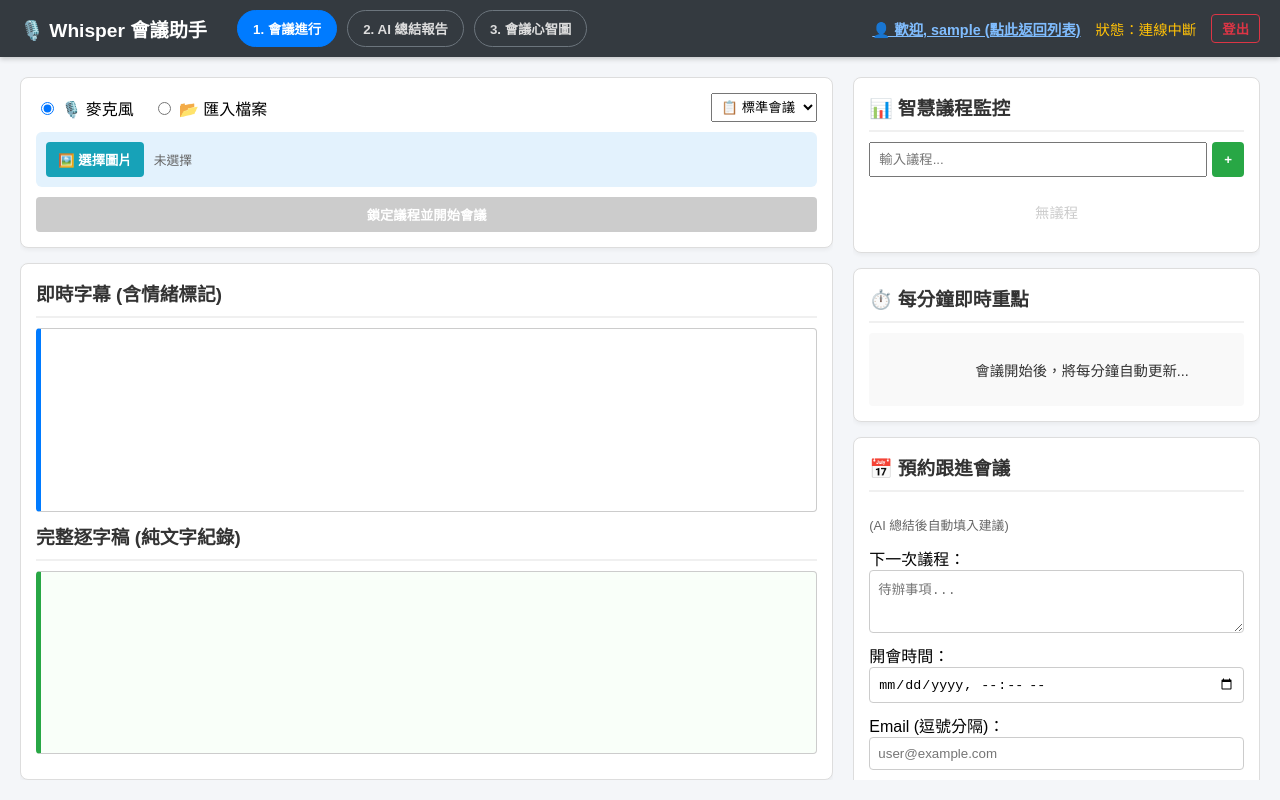
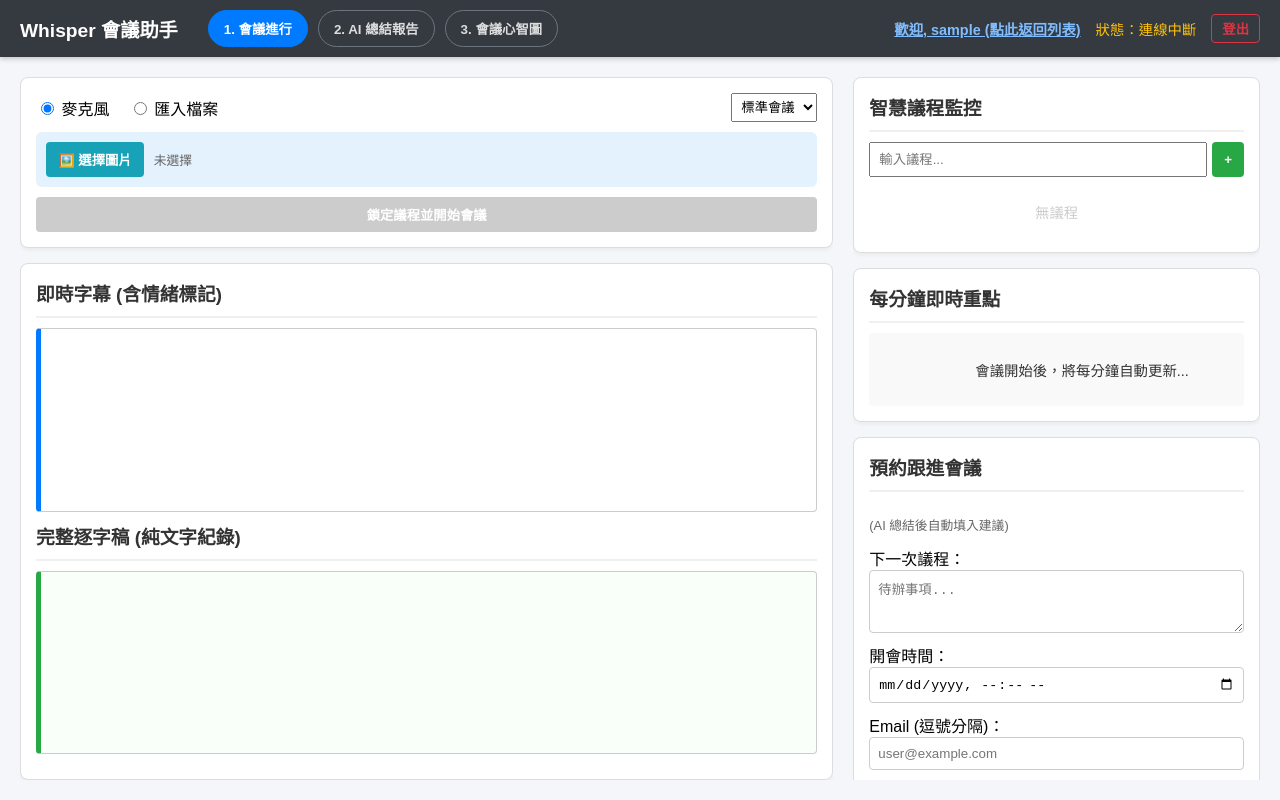
Before and after one commit to b1229029/lab, a plain HTML site: page index.html in a window 1280 px wide. Drawn offline with nearby package versions, Linux system fonts and the light colour scheme; sample sign-in values are in the browser's storage.

Commit message:
刪除表情符號

```diff
--- a/index.html
+++ b/index.html
@@ -90,7 +90,7 @@
 <body>
 
     <div class="navbar">
-        <h2>🎙️ Whisper 會議助手</h2>
+        <h2> Whisper 會議助手</h2>
         <button class="nav-btn active" onclick="switchPage('home')">1. 會議進行</button>
         <button class="nav-btn" onclick="switchPage('summary')">2. AI 總結報告</button>
         <button class="nav-btn" onclick="switchPage('mindmap')">3. 會議心智圖</button>
@@ -109,14 +109,14 @@
                 <div class="card control-panel">
                     <div style="display: flex; justify-content: space-between; align-items: center; margin-bottom: 10px;">
                         <div>
-                            <label><input type="radio" name="mode" value="mic" checked onchange="toggleMode()"> 🎙️ 麥克風</label>
-                            <label style="margin-left:15px;"><input type="radio" name="mode" value="file" onchange="toggleMode()"> 📂 匯入檔案</label>
+                            <label><input type="radio" name="mode" value="mic" checked onchange="toggleMode()">  麥克風</label>
+                            <label style="margin-left:15px;"><input type="radio" name="mode" value="file" onchange="toggleMode()">  匯入檔案</label>
                         </div>
                         <select id="template-select" style="padding: 5px;">
-                            <option value="general">📋 標準會議</option>
-                            <option value="brainstorming">💡 腦力激盪</option>
-                            <option value="interview">👤 人才面試</option>
-                            <option value="weekly">📅 團隊週報</option>
+                            <option value="general"> 標準會議</option>
+                            <option value="brainstorming"> 腦力激盪</option>
+                            <option value="interview"> 人才面試</option>
+                            <option value="weekly"> 團隊週報</option>
                         </select>
                     </div>
 
@@ -145,7 +145,7 @@
 
             <div class="side-col">
                 <div class="card">
-                    <h3>📊 智慧議程監控</h3>
+                    <h3> 智慧議程監控</h3>
                     <div class="input-group" id="input-area">
                         <input type="text" id="new-topic-input" placeholder="輸入議程...">
                         <button id="add-topic-btn" class="btn-success">+</button>
@@ -156,14 +156,14 @@
                 </div>
 
                 <div class="card" id="interim-summary-area">
-                    <h3>⏱️ 每分鐘即時重點</h3>
+                    <h3> 每分鐘即時重點</h3>
                     <div id="interim-summary-box" style="font-size:0.9em; color:#333; max-height: 250px; overflow-y: auto; white-space: pre-wrap; background: #f9f9f9; padding: 10px; border-radius: 4px;">
                         會議開始後，將每分鐘自動更新...
                     </div>
                 </div>
 
                 <div class="card" id="next-meeting-area">
-                    <h3>📅 預約跟進會議</h3>
+                    <h3> 預約跟進會議</h3>
                     <p style="font-size:0.8em; color:#666;">(AI 總結後自動填入建議)</p>
                     <label>下一次議程：</label>
                     <textarea id="next-agenda-preview" rows="3" placeholder="待辦事項..."></textarea>
@@ -180,10 +180,10 @@
         <div id="page-summary" class="page-section">
             <div class="card" style="height: 100%; display: flex; flex-direction: column;">
                 <div style="display: flex; justify-content: space-between; align-items: center;">
-                    <h3>🤖 AI 會議總結報告</h3>
+                    <h3> AI 會議總結報告</h3>
                     <div>
-                        <button id="downloadBtn" class="btn-info" disabled>📥 下載 .md</button>
-                        <button id="copyBtn" class="btn-info" disabled>📋 複製</button>
+                        <button id="downloadBtn" class="btn-info" disabled> 下載 .md</button>
+                        <button id="copyBtn" class="btn-info" disabled> 複製</button>
                     </div>
                 </div>
                 <div id="ai-summary-box" style="flex: 1; background: #f8f9fa; padding: 20px; border-radius: 4px; overflow-y: auto; white-space: pre-wrap; line-height: 1.6;">
@@ -198,7 +198,7 @@
         <div id="page-mindmap" class="page-section">
             <div class="card" style="height: 100%; display: flex; flex-direction: column;">
                 <div style="display: flex; justify-content: space-between; align-items: center;">
-                    <h3>🧠 結構化心智圖</h3>
+                    <h3> 結構化心智圖</h3>
                     <audio id="mindmap-audio-player" controls style="height: 35px;"></audio>
                 </div>
                 <div id="mindmap-container">
@@ -210,7 +210,7 @@
 
     <script>
         if(window.currentUser) {
-            document.getElementById('welcome-msg').innerText = "👤 歡迎, " + window.currentUser.username + " (點此返回列表)";
+            document.getElementById('welcome-msg').innerText = " 歡迎, " + window.currentUser.username + " (點此返回列表)";
         }
     </script>
 
```
